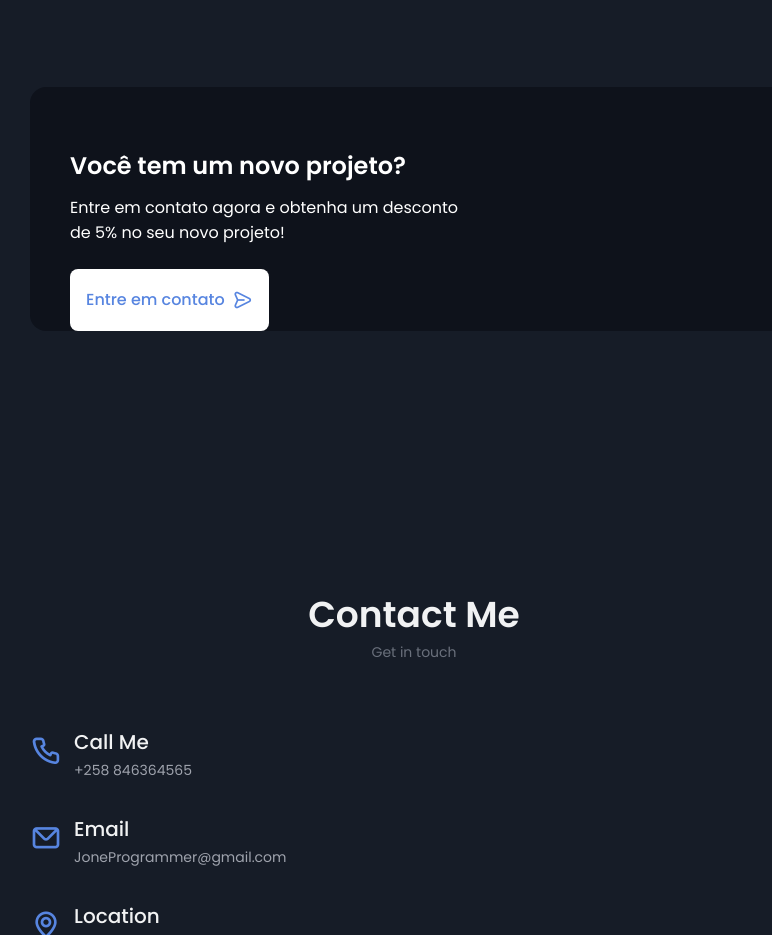
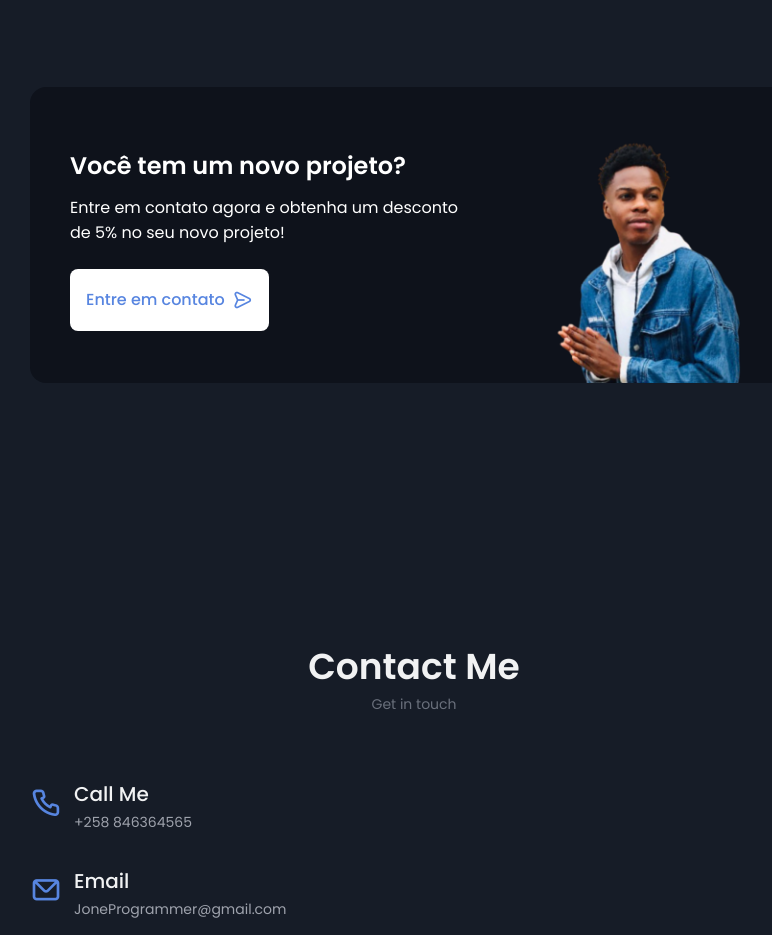
Before and after one commit to JoneBulande/JoneBulande.github.io, a plain HTML site: page index.html in a window 1280 px wide. Shown: the part 3160-4095 px from the top of the page, without its empty margins (226-998 px from the left). Drawn offline with nearby package versions, Linux system fonts and the light colour scheme.

Commit message:
'updates'

```diff
--- a/index.html
+++ b/index.html
@@ -710,7 +710,7 @@
             </a>
           </div>
 
-          <img src="assets/img/project-JoneBulande.png" alt="" class="project__img">
+          <img src="assets/img/project-Jone_Bulande.png" alt="" class="project__img">
         </div>
       </div>
 
```
